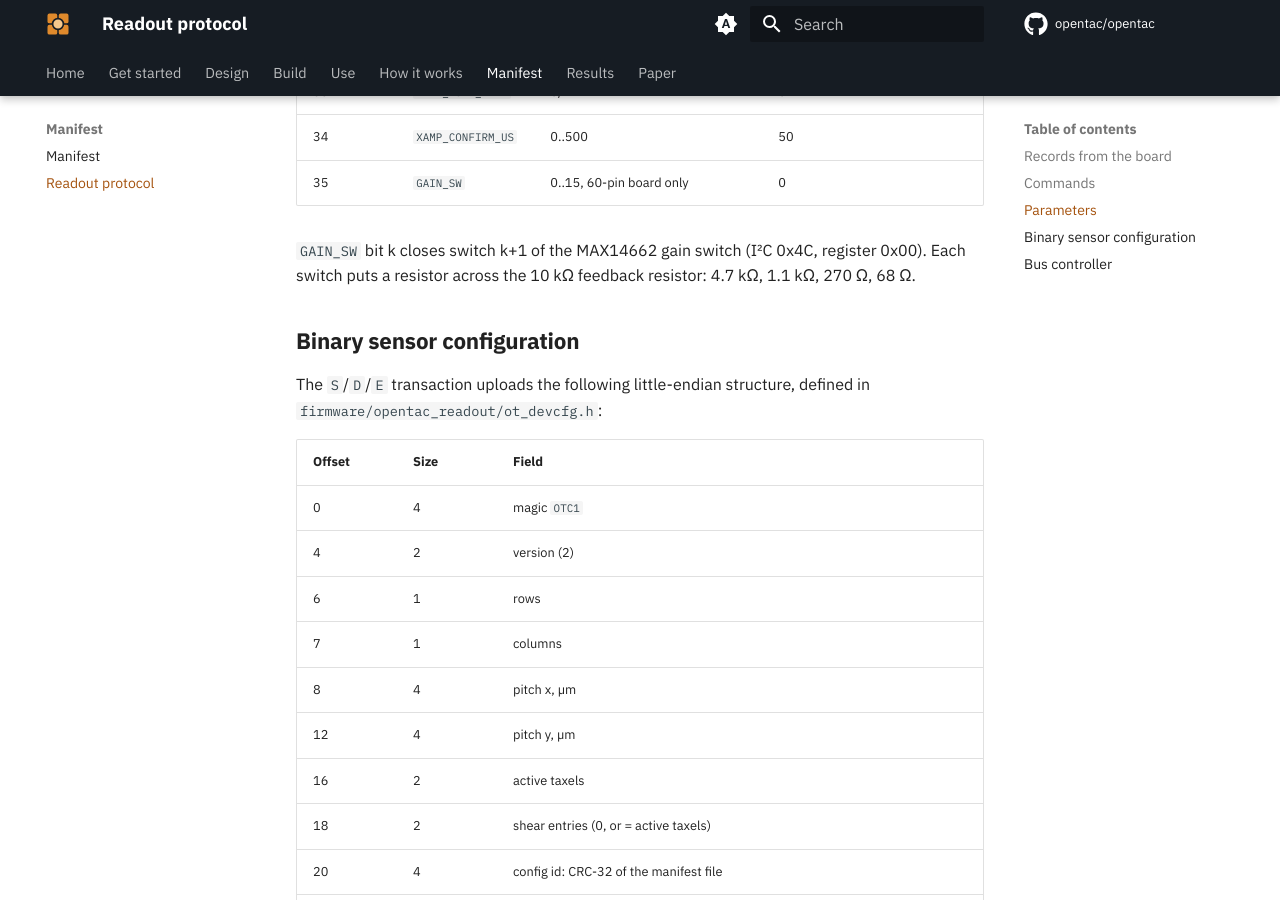
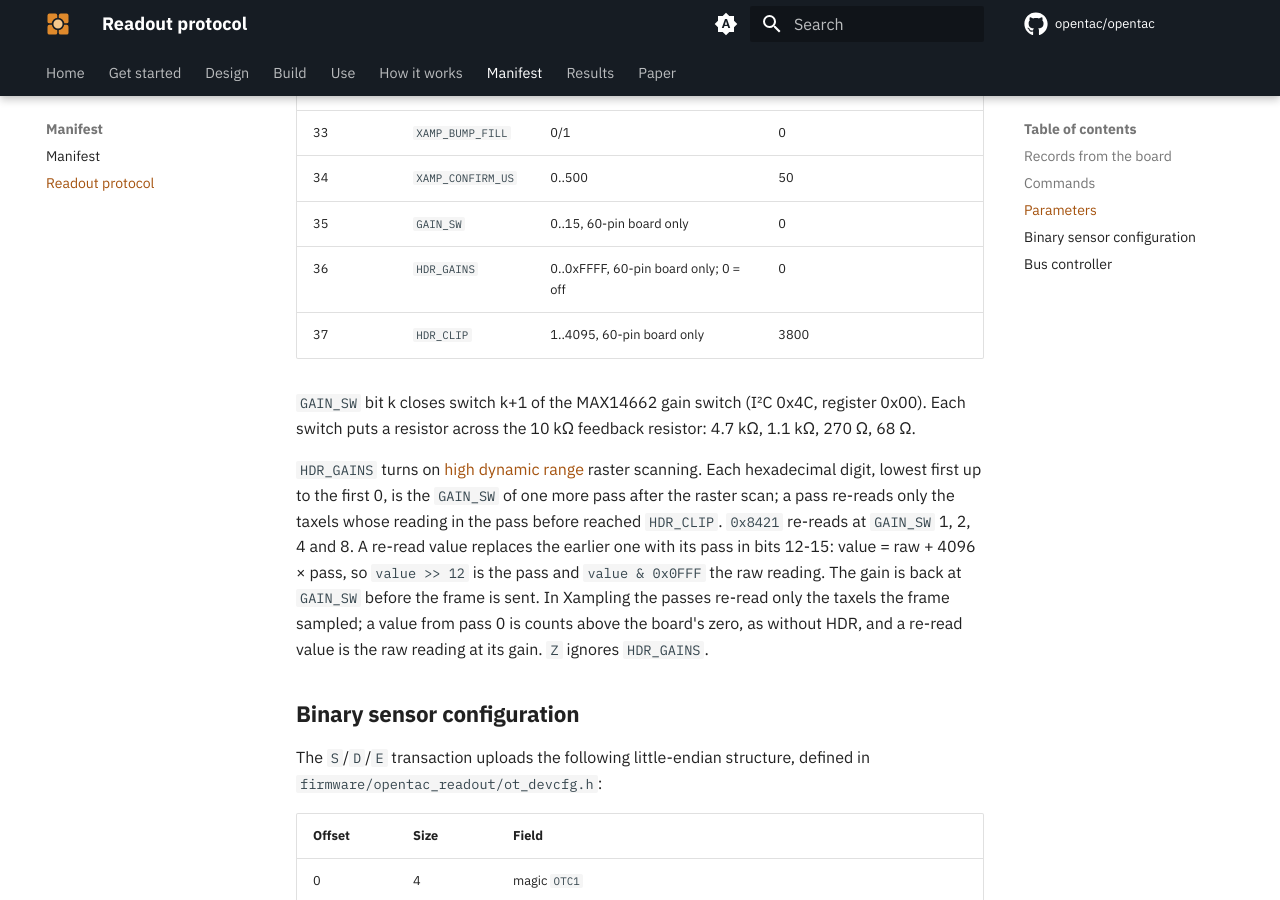
Before and after one commit to opentac/opentac.github.io, an MkDocs documentation site: the page built from docs/reference/protocol.md, in a window 1280 px wide and 900 px high, scrolled down 3415 px. Built offline with MkDocs 1.6.1 and Material for MkDocs 9.7.7, drawn with Linux system fonts in a browser that asks for light colours; comment, search, counter and statistics services are not loaded; some of the changed text lies outside the part shown.

Commit message:
High dynamic range (HDR): a page for the 60-pin board, and its protocol settings (OpenTac-CAD e302861)
New page Use > High dynamic range (HDR): what HDR does; the opening and the
footage loop from the launch video; the measurement against a reference
scale (the paper's figure); how to enable it in the viewer and in Python, in
raster and in Xampling; how it works, with the gain ladder; its settings,
frame format, frame time and limits. reference/protocol.md lists HDR_GAINS
and HDR_CLIP and the HDR frame format; use/sensor.md links to the page from
its Gain section. code-revision.txt points at the code commit that adds HDR.

```diff
--- a/code-revision.txt
+++ b/code-revision.txt
@@ -1 +1 @@
-e21a8ae283711591f8722609ba399d8ebad8ebaa
+e302861c1e21c2060f6c69ec9e9bae5728dce3bb
--- a/docs/reference/protocol.md
+++ b/docs/reference/protocol.md
@@ -21,8 +21,8 @@ R,...
 
 | Record | Meaning |
 |---|---|
-| `F` | a raster frame: one value per taxel, in manifest `pixels` order, 12-bit counts |
-| `X` | an Xampling frame: only the `n` taxels read. `<mask hex>` is ceil(N/8) bytes; bit k of byte j marks taxel 8j+k (LSB first). Values follow in taxel order, as counts above the board's zero. |
+| `F` | a raster frame: one value per taxel, in manifest `pixels` order, 12-bit counts. With `HDR_GAINS` set, a re-read value carries its pass in bits 12-15 (see below) |
+| `X` | an Xampling frame: only the `n` taxels read. `<mask hex>` is ceil(N/8) bytes; bit k of byte j marks taxel 8j+k (LSB first). Values follow in taxel order, as counts above the board's zero; with `HDR_GAINS` set, a re-read value is a raw reading carrying its pass in bits 12-15 |
 | `V` | one accelerometer sample (mg), when `VIB_ENABLE` is 1 |
 | `M` | status, once a second and on any change |
 | `R` | a reply to a command |
@@ -95,10 +95,23 @@ These parameters are session settings and return to their firmware defaults afte
 | 33 | `XAMP_BUMP_FILL` | 0/1 | 0 |
 | 34 | `XAMP_CONFIRM_US` | 0..500 | 50 |
 | 35 | `GAIN_SW` | 0..15, 60-pin board only | 0 |
+| 36 | `HDR_GAINS` | 0..0xFFFF, 60-pin board only; 0 = off | 0 |
+| 37 | `HDR_CLIP` | 1..4095, 60-pin board only | 3800 |
 
 `GAIN_SW` bit k closes switch k+1 of the MAX14662 gain switch (I²C 0x4C,
 register 0x00). Each switch puts a resistor across the 10 kΩ feedback
 resistor: 4.7 kΩ, 1.1 kΩ, 270 Ω, 68 Ω.
+
+`HDR_GAINS` turns on [high dynamic range](../use/hdr.md) raster scanning. Each
+hexadecimal digit, lowest first up to the first 0, is the `GAIN_SW` of one more
+pass after the raster scan; a pass re-reads only the taxels whose reading in the
+pass before reached `HDR_CLIP`. `0x8421` re-reads at `GAIN_SW` 1, 2, 4 and 8. A
+re-read value replaces the earlier one with its pass in bits 12-15:
+value = raw + 4096 &times; pass, so `value >> 12` is the pass and `value & 0x0FFF`
+the raw reading. The gain is back at `GAIN_SW` before the frame is sent. In
+Xampling the passes re-read only the taxels the frame sampled; a value from pass 0
+is counts above the board's zero, as without HDR, and a re-read value is the raw
+reading at its gain. `Z` ignores `HDR_GAINS`.
 
 ## Binary sensor configuration { #the-sensor-config }
 
--- a/mkdocs.yml
+++ b/mkdocs.yml
@@ -119,6 +119,7 @@ nav:
       - Flash the firmware: use/flash.md
       - Read a sensor: use/sensor.md
       - Adaptive acquisition (Xampling): use/xampling.md
+      - High dynamic range (HDR): use/hdr.md
       - Daisy-chain boards: use/daisy-chain.md
       - Recover a sensor manifest: use/qr-recovery.md
       - Simulate: sim.md
```
Also changed, not shown: docs/use/hdr.md (added, +101 -0 lines), docs/use/sensor.md (+4 -0 lines), docs/assets/figures/hdr_ladder.png (added), docs/assets/figures/hdr_measured.png (added), docs/assets/loops/hdr.jpg (added), docs/assets/loops/reveal.jpg (added), 2 other files.
